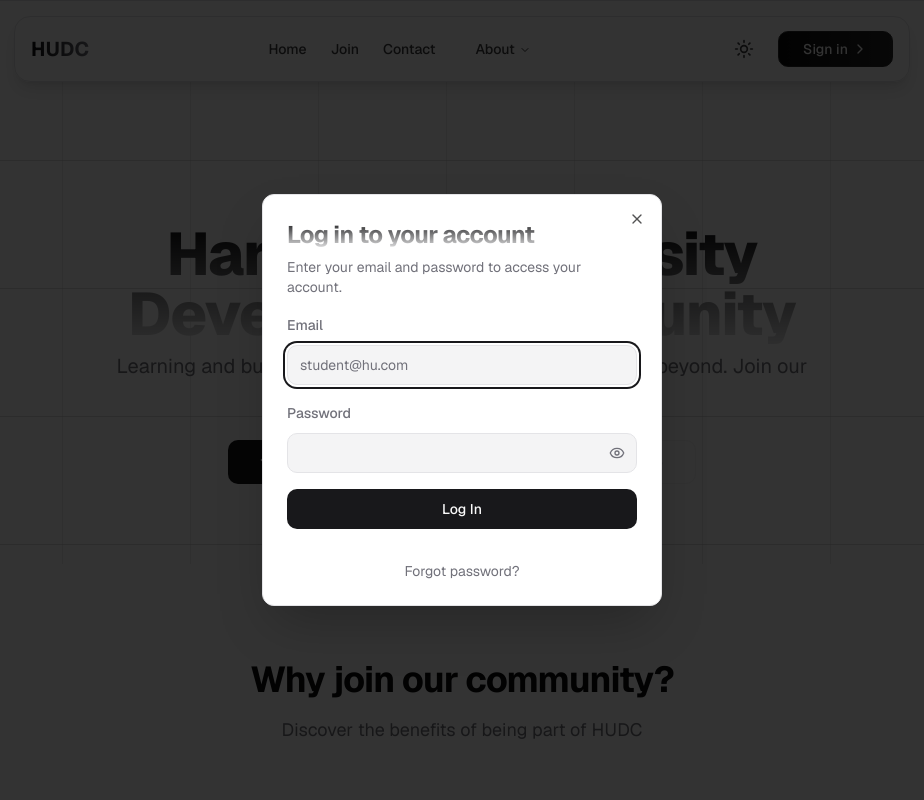
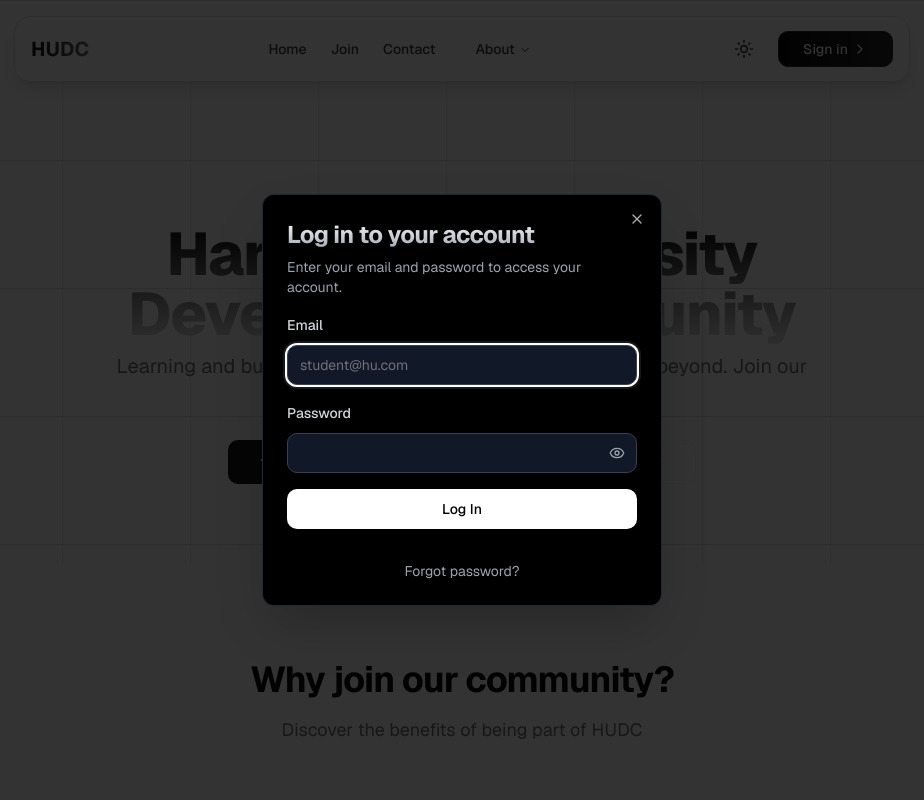
Before and after one commit to kalebalebachew/hu-devs, a Next.js app: page / in a window 1280 px wide. Both pictures are taken after a click on the button "Sign in". Shown: the top 800 px of the page, without its empty margins (178-1102 px from the left). Built offline with nearby package versions, Linux system fonts and the light colour scheme.

Commit message:
spinning

```diff
--- a/src/components/LoginDialog.jsx
+++ b/src/components/LoginDialog.jsx
@@ -1,6 +1,7 @@
 "use client";
 
 import { useState } from "react";
+import { GeistSans } from "geist/font/sans";
 import { Button } from "@/components/ui/button";
 import {
   Dialog,
@@ -13,7 +14,7 @@ import {
 import { Input } from "@/components/ui/input";
 import { Label } from "@/components/ui/label";
 import { Icons } from "./ui/icons";
-import { Eye, EyeOff } from "lucide-react";
+import { Eye, EyeOff } from 'lucide-react';
 import { useAuth } from "@/hooks/useAuth";
 
 export function LoginDialog({ isOpen, onClose }) {
@@ -22,30 +23,25 @@ export function LoginDialog({ isOpen, onClose }) {
   const [showPassword, setShowPassword] = useState(false);
   const { login, isLoading, error, setError } = useAuth();
 
-  const handleSubmit = async (event) => {
+  const onSubmit = (event) => {
     event.preventDefault();
-    setError(null);
-    try {
-      await login(email, password, onClose);
-    } catch (err) {
-      console.error("Login failed:", err);
-    }
+    login(email, password, onClose);
   };
 
   return (
     <Dialog open={isOpen} onOpenChange={onClose}>
-      <DialogContent className="sm:max-w-[400px] bg-background border border-border text-foreground shadow-2xl">
+      <DialogContent className={`sm:max-w-[400px] ${GeistSans.className} bg-black border border-gray-800 text-gray-100 shadow-2xl`}>
         <DialogHeader>
-          <DialogTitle className="text-2xl font-bold bg-clip-text text-transparent bg-gradient-to-b from-foreground to-muted">
+          <DialogTitle className="text-2xl font-bold bg-clip-text text-transparent bg-gradient-to-b from-white to-gray-400">
             Log in to your account
           </DialogTitle>
-          <DialogDescription className="text-muted-foreground">
+          <DialogDescription className="text-gray-400">
             Enter your email and password to access your account.
           </DialogDescription>
         </DialogHeader>
-        <form onSubmit={handleSubmit} className="space-y-4">
+        <form onSubmit={onSubmit} className="space-y-4">
           <div className="space-y-2">
-            <Label htmlFor="email" className="text-muted-foreground">
+            <Label htmlFor="email" className="text-gray-300">
               Email
             </Label>
             <Input
@@ -58,11 +54,11 @@ export function LoginDialog({ isOpen, onClose }) {
               autoComplete="email"
               autoCorrect="off"
               disabled={isLoading}
-              className="bg-muted text-foreground border-border focus:ring-2 focus:ring-ring placeholder-muted-foreground"
+              className="bg-gray-900 text-gray-100 border-gray-700 focus:ring-2 focus:ring-gray-600 placeholder-gray-500"
             />
           </div>
           <div className="space-y-2">
-            <Label htmlFor="password" className="text-muted-foreground">
+            <Label htmlFor="password" className="text-gray-300">
               Password
             </Label>
             <div className="relative">
@@ -75,20 +71,20 @@ export function LoginDialog({ isOpen, onClose }) {
                 autoComplete="current-password"
                 autoCorrect="off"
                 disabled={isLoading}
-                className="bg-muted text-foreground border-border focus:ring-2 focus:ring-ring"
+                className="bg-gray-900 text-gray-100 border-gray-700 focus:ring-2 focus:ring-gray-600"
               />
               <Button
                 type="button"
                 variant="ghost"
                 size="sm"
-                className="absolute right-0 top-0 h-full px-3 py-2 hover:bg-accent focus:ring-2 focus:ring-ring"
+                className="absolute right-0 top-0 h-full px-3 py-2 hover:bg-gray-800"
                 onClick={() => setShowPassword((prev) => !prev)}
                 disabled={isLoading}
               >
                 {showPassword ? (
-                  <EyeOff className="h-4 w-4 text-muted-foreground" />
+                  <EyeOff className="h-4 w-4 text-gray-400" aria-hidden="true" />
                 ) : (
-                  <Eye className="h-4 w-4 text-muted-foreground" />
+                  <Eye className="h-4 w-4 text-gray-400" aria-hidden="true" />
                 )}
                 <span className="sr-only">
                   {showPassword ? "Hide password" : "Show password"}
@@ -96,12 +92,12 @@ export function LoginDialog({ isOpen, onClose }) {
               </Button>
             </div>
           </div>
-          {error && <p className="text-destructive text-sm">{error}</p>}
+          {error && <p className="text-red-500 text-sm">{error}</p>}
           <DialogFooter>
             <Button
               type="submit"
               disabled={isLoading}
-              className="w-full bg-primary text-primary-foreground hover:bg-primary/90 focus:ring-2 focus:ring-ring transition-colors"
+              className="w-full bg-white text-black hover:bg-gray-200 focus:ring-2 focus:ring-gray-400 transition-colors"
             >
               {isLoading && (
                 <Icons.spinner className="mr-2 h-4 w-4 animate-spin" />
@@ -113,7 +109,7 @@ export function LoginDialog({ isOpen, onClose }) {
         <div className="mt-4 text-center text-sm">
           <a
             href="#"
-            className="text-muted-foreground hover:text-foreground transition-colors"
+            className="text-gray-400 hover:text-gray-200 transition-colors"
             onClick={(e) => e.preventDefault()}
           >
             Forgot password?
```
